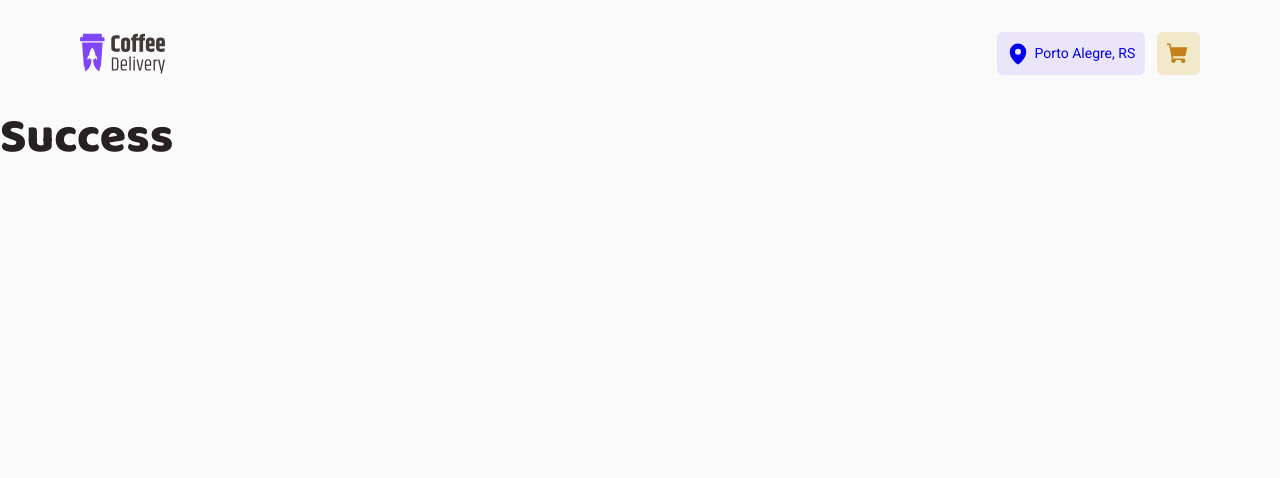
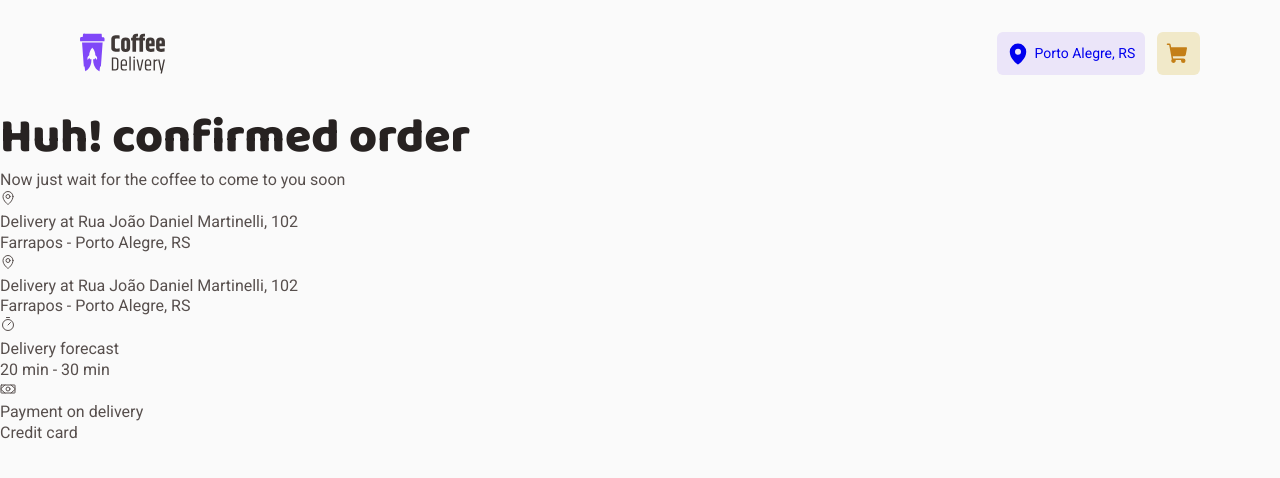
Before and after one commit to marcosvaldeni/coffeedelivery, a React (Vite) app: page /success in a window 1280 px wide. Shown: the top 478 px of the page. Built offline with nearby package versions, Linux system fonts and the light colour scheme.

Commit message:
success page

```diff
--- a/src/pages/Success/index.tsx
+++ b/src/pages/Success/index.tsx
@@ -1,5 +1,55 @@
+import { MapPin, Money, Timer } from "phosphor-react";
+
 export function Success() {
   return (
-    <h1>Success</h1>
+    <div>
+      <h1>Huh! confirmed order</h1>
+      <p>Now just wait for the coffee to come to you soon</p>
+
+      <div>
+        <div>
+          <div>
+            <div>
+              <MapPin />
+            </div>
+            <div>
+              <p>Delivery at Rua João Daniel Martinelli, 102</p>
+              <p>Farrapos - Porto Alegre, RS</p>
+            </div>
+          </div>
+
+          <div>
+            <div>
+              <MapPin />
+            </div>
+            <div>
+              <p>Delivery at Rua João Daniel Martinelli, 102</p>
+              <p>Farrapos - Porto Alegre, RS</p>
+            </div>
+          </div>
+
+          <div>
+            <div>
+              <Timer />
+            </div>
+            <div>
+              <p>Delivery forecast</p>
+              <p>20 min - 30 min</p>
+            </div>
+          </div>
+
+          <div>
+            <div>
+              <Money />
+            </div>
+            <div>
+              <p>Payment on delivery</p>
+              <p>Credit card</p>
+            </div>
+          </div>
+
+        </div>
+      </div>
+    </div>
   );
 }
```
